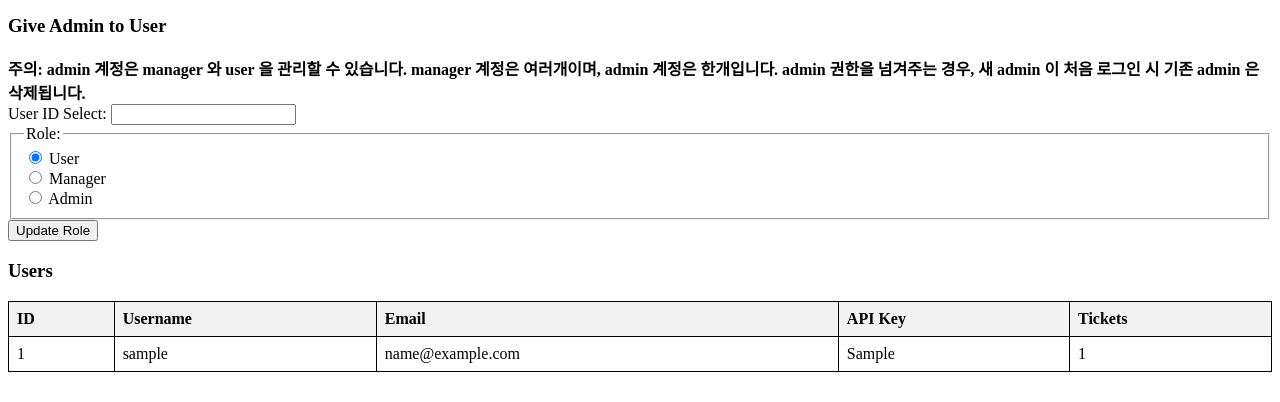
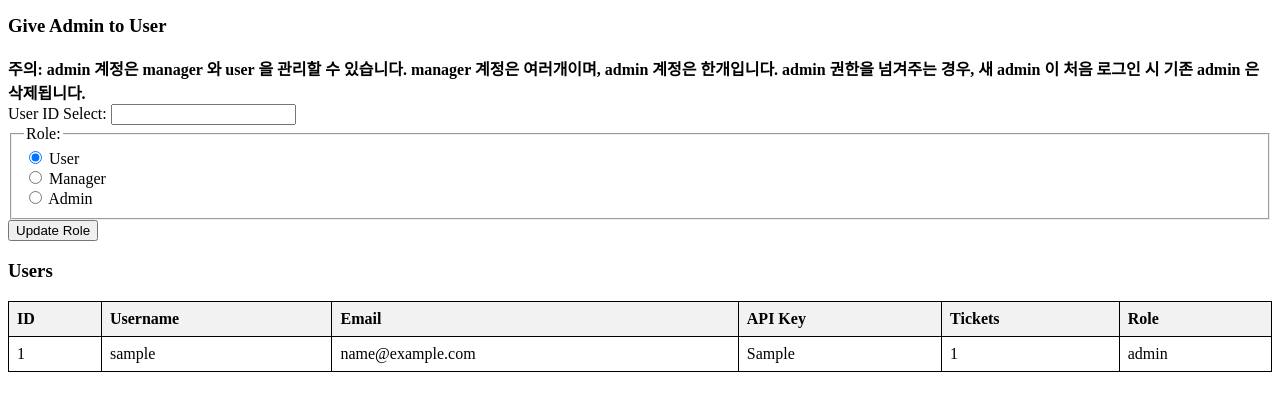
Before and after one commit to GRAPE-SEC/grape-docker-service, a Flask app: page /admin in a window 1280 px wide. Shown: the part 398-800 px from the top of the page. Run offline with Flask 3, Linux system fonts and the light colour scheme; a user stored in the database is signed in; tables that the repository leaves empty hold one stand-in row (values such as "Sample post").

Commit message:
ADD admin role check logic

```diff
--- a/app/routes.py
+++ b/app/routes.py
@@ -22,7 +22,10 @@ def login():
         if user:
             login_user(user)
             flash('Logged in successfully!')
-            return redirect(url_for('profile'))
+            if(user.role == "user"):
+                return redirect(url_for('profile'))
+            elif(user.role == "admin" or user.role == "manager"):
+                return redirect(url_for('admin'))
         else:
             flash('Invalid API key.')
     return render_template('login.html')
@@ -35,12 +38,12 @@ def logout():
     return redirect(url_for('login'))
 
 @app.route('/admin', methods=['GET', 'POST'])
-# @login_required
+@login_required
 def admin():
     # Check if the current user has the role 'admin' or 'manager'
-    # if current_user.role not in ['admin', 'manager']:
-    #     flash('You do not have permission to access this page.')
-    #     return redirect(url_for('/'))  # 또는 다른 적절한 페이지로 리다이렉트
+    if current_user.role not in ['admin', 'manager']:
+        flash('You do not have permission to access this page.')
+        return redirect(url_for('/'))  # 또는 다른 적절한 페이지로 리다이렉트
 
     if request.method == 'POST':
         action = request.form.get('action')
--- a/app/templates/admin.html
+++ b/app/templates/admin.html
@@ -91,6 +91,7 @@
                 <th>Email</th>
                 <th>API Key</th>
                 <th>Tickets</th>  <!-- 티켓 수를 표시하는 열 추가 -->
+                <th>Role</th>
             </tr>
         </thead>
         <tbody>
@@ -101,6 +102,7 @@
                     <td>{{ user.email }}</td>
                     <td>{{ user.api_key }}</td>
                     <td>{{ user.tickets }}</td>  <!-- 사용자 티켓 수를 표시 -->
+                    <td>{{ user.role }}</td>
                 </tr>
             {% endfor %}
         </tbody>
```
